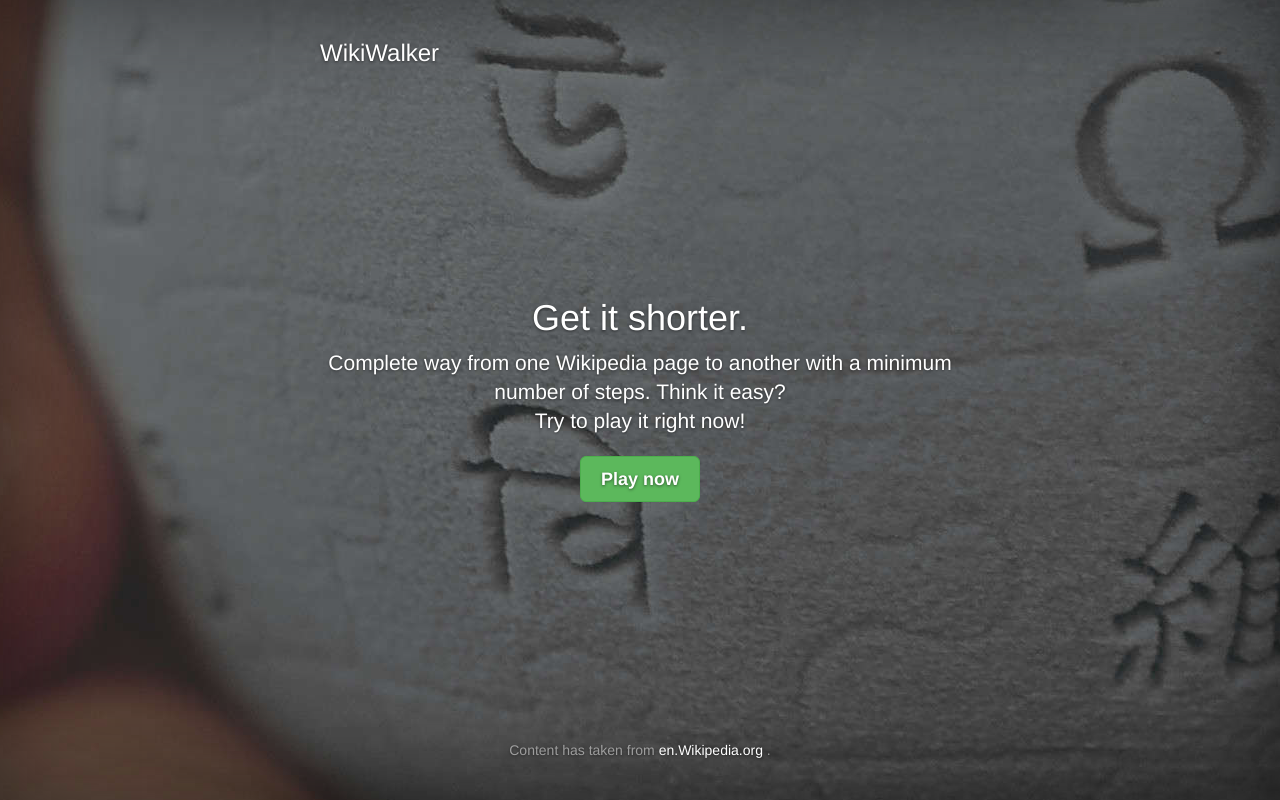
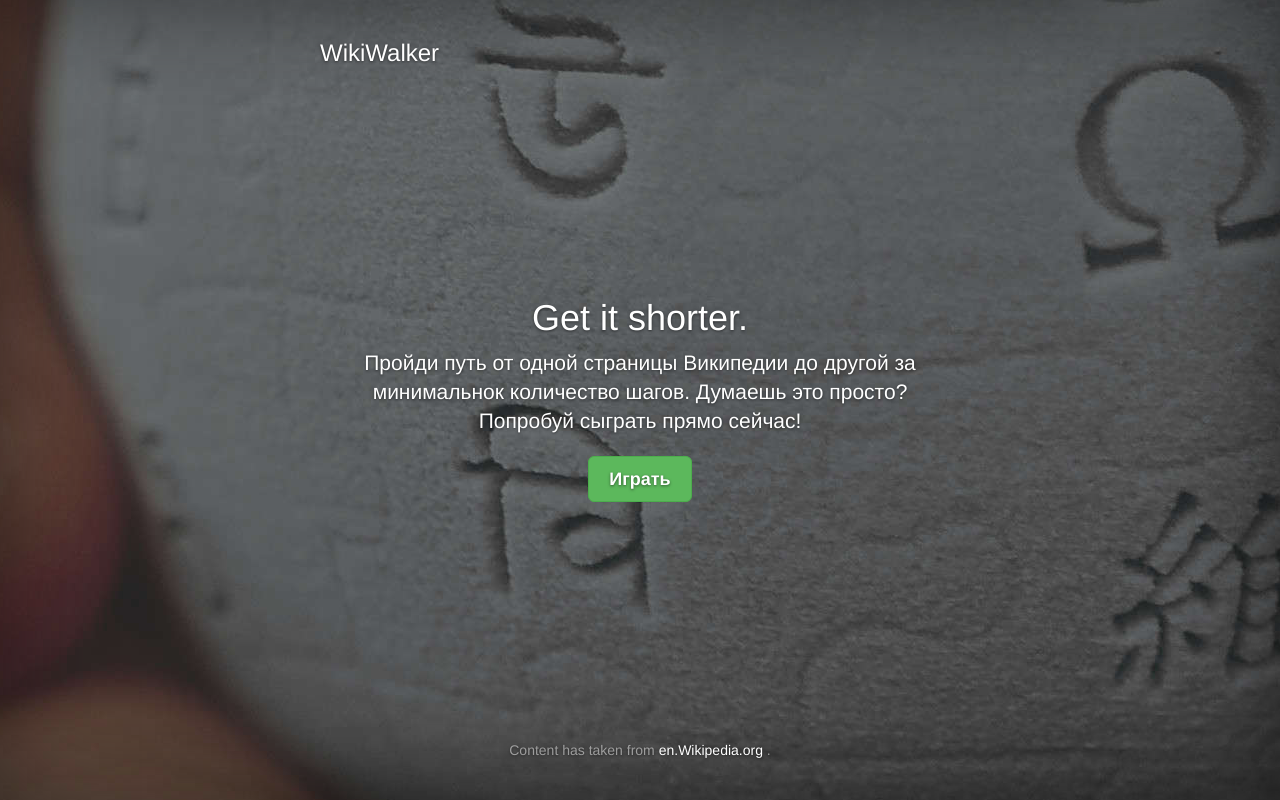
Before and after one commit to sergeyshilin/wikigame, a PHP site: page / in a window 1280 px wide. Run offline with PHP 8.4, Linux system fonts and the light colour scheme.

Commit message:
index: change language to russian

```diff
--- a/index.php
+++ b/index.php
@@ -10,8 +10,8 @@
     <meta http-equiv="X-UA-Compatible" content="IE=edge">
     <meta name="viewport" content="width=device-width, initial-scale=1">
     <!-- made by www.metatags.org -->
-    <meta name="description" content="Complete way from one Wikipedia page to another with a minimum number of steps." />
-    <meta name="keywords" content="wikipedia, wiki, walker, game, interactive, articles, short, way, route, walk, play, enjoy, fun, study, entertainment, education" />
+    <meta name="description" content="Пройди путь от одной страницы Википедии до другой за минимальное количество шагов." />
+    <meta name="keywords" content="википедия, вики, игра, интерактив, развлечение, образование, ссылка, переход, клик" />
     <meta name="author" content="metatags generator">
     <meta name="robots" content="index, nofollow">
     <meta name="revisit-after" content="3 days">
@@ -56,9 +56,9 @@
 
           <div class="inner cover">
             <h1 class="cover-heading">Get it shorter.</h1>
-            <p class="lead">Complete way from one Wikipedia page to another with a minimum number of steps. Think it easy? </br>Try to play it right now!</p>
+            <p class="lead">Пройди путь от одной страницы Википедии до другой за минимальнок количество шагов. Думаешь это просто? </br>Попробуй сыграть прямо сейчас!</p>
             <p class="lead">
-              <a href="/wiki/Main_Page" class="btn btn-lg btn-success">Play now</a>
+              <a href="/wiki/Main_Page" class="btn btn-lg btn-success">Играть</a>
             </p>
           </div>
 
```
Also changed, not shown: wikigame/game.php (+4 -4 lines).
